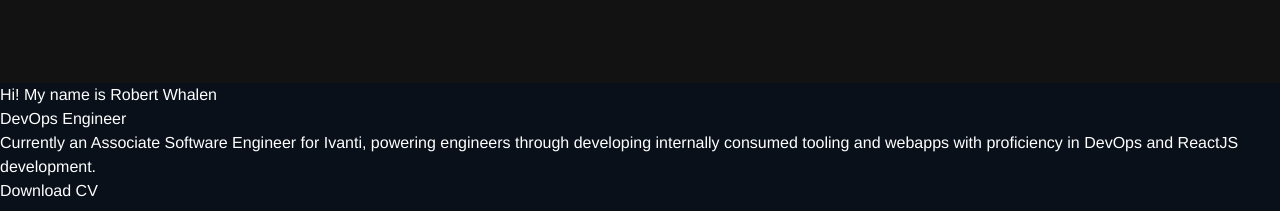
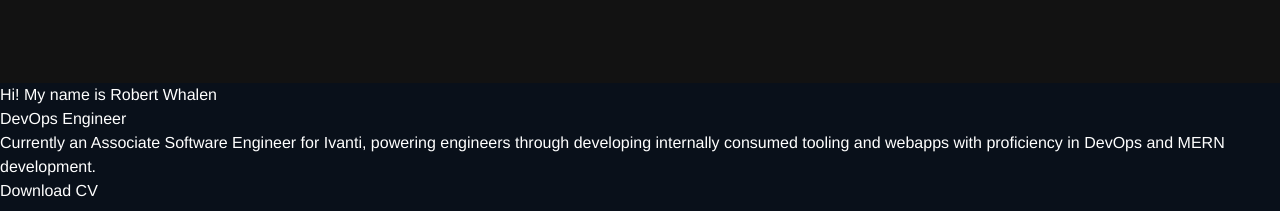
Before and after one commit to R-Whalen/portfolio, a Next.js app: page / in a window 1280 px wide. Shown: the part 2680-2891 px from the top of the page. Built offline with nearby package versions, Linux system fonts and the light colour scheme; a web font is replaced by a local one.

Commit message:
Change ReactJS for MERN in flavour text

```diff
--- a/Components/LandingArea.tsx
+++ b/Components/LandingArea.tsx
@@ -15,7 +15,7 @@ const LandingArea = () => {
     const Description = () => (
         <p className='mt-8 text-[20px] text-[#ffffff92]'>
             Currently an Associate Software Engineer for <a href='https://www.ivanti.com/en-gb/' target='_blank' className='text-yellow-400'>Ivanti</a>,
-            powering engineers through developing internally consumed tooling and webapps with proficiency in DevOps and ReactJS development.
+            powering engineers through developing internally consumed tooling and webapps with proficiency in DevOps and MERN development.
         </p>
     )
 
```
